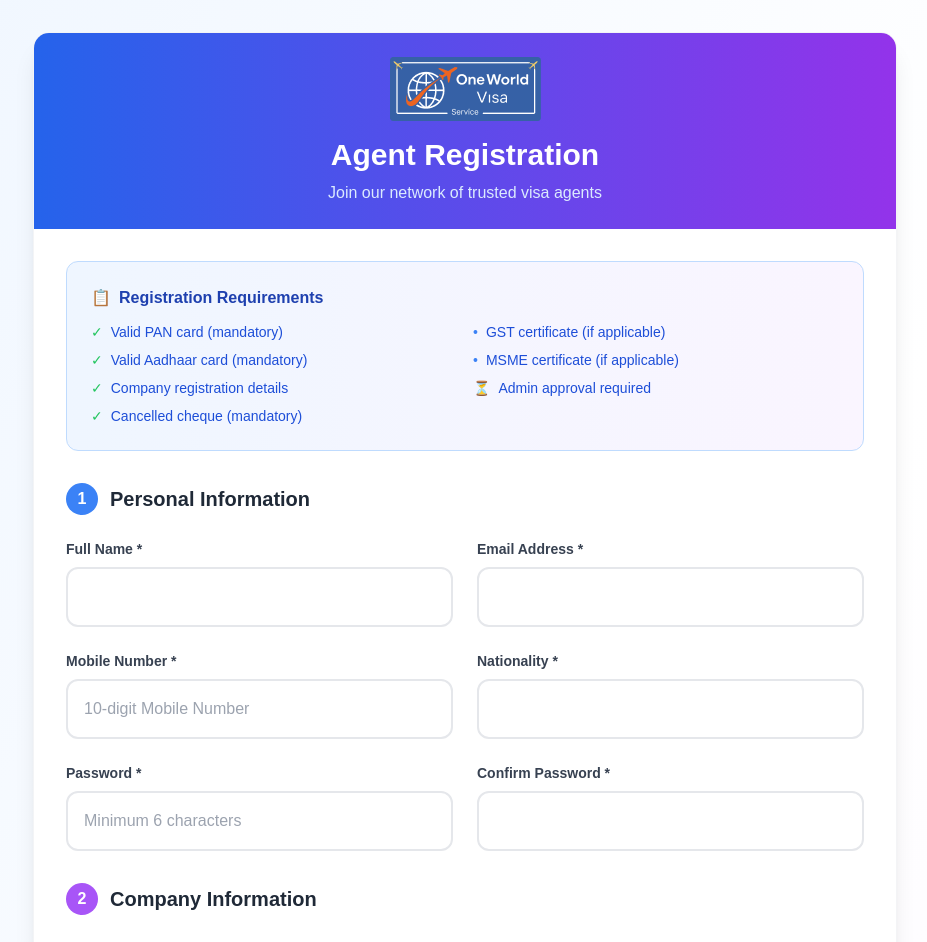
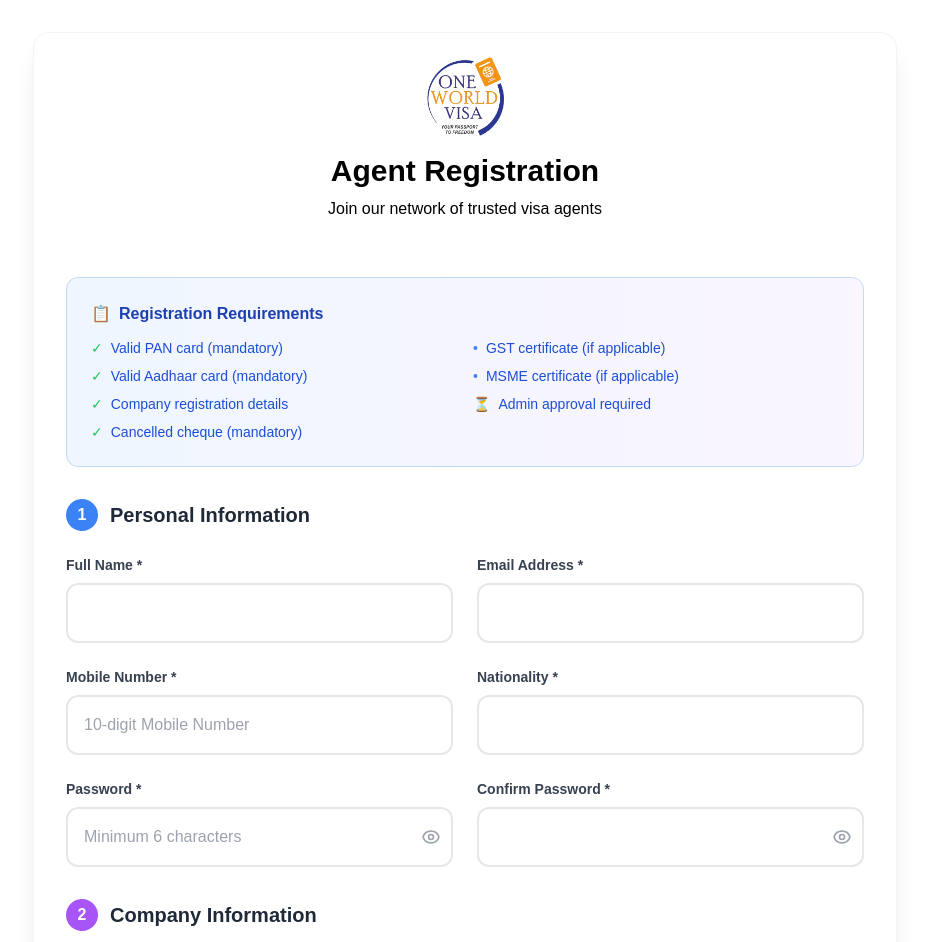
Before and after one commit to Sairam-Chetpelly/rbac-fullstack-app, a Next.js app in the folder frontend/: page /agent-register in a window 1280 px wide. Shown: the top 942 px of the page, without its empty margins (175-1102 px from the left). Built offline with nearby package versions, Linux system fonts and the light colour scheme; no server answers.

Commit message:
logo changes

```diff
--- a/frontend/components/CustomerLayout.js
+++ b/frontend/components/CustomerLayout.js
@@ -61,7 +61,7 @@ const CustomerLayout = ({ children }) => {
             </div>
             <div className="flex-1 flex justify-center">
               <Link href="/" className="flex items-center">
-                <img src="/optionslogo.png" alt="Logo" className="h-8 sm:h-10 w-auto" />
+                <img src="/optionslogo.png" alt="Logo" className="h-20 sm:h-20 w-auto" />
               </Link>
             </div>
             <div className="flex items-center gap-2">
--- a/frontend/components/Header.js
+++ b/frontend/components/Header.js
@@ -50,7 +50,7 @@ const Header = ({ sidebarWidth, isMobile, onToggleSidebar }) => {
               </button>
             )}
 
-            <img src="/optionslogo.png" alt="Logo" className="" />
+            <img src="/optionslogo.png" alt="Logo" className="h-20" />
 
           </div>
 
--- /dev/null
+++ b/frontend/components/PasswordInput.js
@@ -0,0 +1,48 @@
+import { useState } from 'react';
+
+export default function PasswordInput({
+  name,
+  value,
+  onChange,
+  placeholder,
+  required = false,
+  className = '',
+  error = null
+}) {
+  const [showPassword, setShowPassword] = useState(false);
+
+  const togglePasswordVisibility = () => {
+    setShowPassword(!showPassword);
+  };
+
+  return (
+    <div className="relative">
+      <input
+        type={showPassword ? 'text' : 'password'}
+        name={name}
+        value={value}
+        onChange={onChange}
+        placeholder={placeholder}
+        required={required}
+        className={`${className} pr-12`}
+      />
+      <button
+        type="button"
+        onClick={togglePasswordVisibility}
+        className="absolute inset-y-0 right-0 pr-3 flex items-center text-gray-400 hover:text-gray-600 focus:outline-none"
+      >
+        {showPassword ? (
+          <svg className="h-5 w-5" fill="none" viewBox="0 0 24 24" stroke="currentColor">
+            <path strokeLinecap="round" strokeLinejoin="round" strokeWidth={2} d="M13.875 18.825A10.05 10.05 0 0112 19c-4.478 0-8.268-2.943-9.543-7a9.97 9.97 0 011.563-3.029m5.858.908a3 3 0 114.243 4.243M9.878 9.878l4.242 4.242M9.878 9.878L3 3m6.878 6.878L21 21" />
+          </svg>
+        ) : (
+          <svg className="h-5 w-5" fill="none" viewBox="0 0 24 24" stroke="currentColor">
+            <path strokeLinecap="round" strokeLinejoin="round" strokeWidth={2} d="M15 12a3 3 0 11-6 0 3 3 0 016 0z" />
+            <path strokeLinecap="round" strokeLinejoin="round" strokeWidth={2} d="M2.458 12C3.732 7.943 7.523 5 12 5c4.478 0 8.268 2.943 9.542 7-1.274 4.057-5.064 7-9.542 7-4.477 0-8.268-2.943-9.542-7z" />
+          </svg>
+        )}
+      </button>
+      {error && <p className="mt-1 text-sm text-red-600">{error}</p>}
+    </div>
+  );
+}
--- a/frontend/components/Sidebar.js
+++ b/frontend/components/Sidebar.js
@@ -199,7 +199,7 @@ const Sidebar = ({ isCollapsed, isMobile, onToggle }) => {
       {!isCollapsed && (
         <div className="mt-4 p-4 lg:p-6 bg-white/5 rounded-2xl backdrop-blur-sm border border-white/10 flex-shrink-0 mx-3 lg:mx-6">
           <div className="text-center">
-            <img src="/optionslogo.png" alt="Logo" className="w-100 lg:w-100 mx-auto mb-2" />
+            <img src="/optionslogo.png" alt="Logo" className="w-100 h-20 lg:w-100 mx-auto mb-2" />
           </div>
         </div>
       )}
--- a/frontend/components/VisaLayout.js
+++ b/frontend/components/VisaLayout.js
@@ -46,11 +46,11 @@ const VisaLayout = ({ children, showBackButton = true, showHero = false }) => {
             {/* Logo - left on homepage, center on other pages */}
             {isHomePage ? (
               <div className="flex items-center space-x-2">
-                <img src="/optionslogo.png" alt="One World Visa Logo" className="" />
+                <img src="/optionslogo.png" alt="One World Visa Logo" className="h-20" />
               </div>
             ) : (
               <div className="absolute left-1/2 transform -translate-x-1/2">
-                <img src="/optionslogo.png" alt="One World Visa Logo" className="" />
+                <img src="/optionslogo.png" alt="One World Visa Logo" className="h-20" />
               </div>
             )}
 
@@ -182,7 +182,7 @@ const VisaLayout = ({ children, showBackButton = true, showHero = false }) => {
           <div className="grid grid-cols-2 md:grid-cols-4 gap-6 sm:gap-8">
             <div className="col-span-2 md:col-span-1">
               <div className="flex items-center space-x-2 mb-4">
-                <img src="/optionslogo.png" alt="One World Visa Logo" className="" />
+                <img src="/optionslogo.png" alt="One World Visa Logo" className="h-20" />
               </div>
               <p className="text-black-400 mb-4 text-sm sm:text-base">
                 Travel helps companies manage payments easily.
--- a/frontend/pages/agent-register.js
+++ b/frontend/pages/agent-register.js
@@ -67,6 +67,8 @@ export default function AgentRegister() {
     cancelledChequeFile: null
   });
   const [fieldErrors, setFieldErrors] = useState({});
+  const [showPassword, setShowPassword] = useState(false);
+  const [showConfirmPassword, setShowConfirmPassword] = useState(false);
 
   useEffect(() => {
     if (user) {
@@ -340,14 +342,14 @@ export default function AgentRegister() {
   }
 
   return (
-    <div className="min-h-screen bg-gradient-to-br from-blue-50 via-white to-purple-50 py-8">
+    <div className="min-h-screen via-white to-purple-50 py-8">
       <div className="max-w-4xl mx-auto px-4">
         <div className="bg-white rounded-2xl shadow-xl border border-gray-100 overflow-hidden">
-          <div className="bg-gradient-to-r from-blue-600 to-purple-600 px-8 py-6">
+          <div className=" from-blue-600 to-purple-600 px-8 py-6">
             <div className="text-center">
-              <img src="/optionslogo.png" alt="One World Visa" className="h-16 w-auto mx-auto mb-4" />
-              <h1 className="text-3xl font-bold text-white">Agent Registration</h1>
-              <p className="text-blue-100 mt-2">Join our network of trusted visa agents</p>
+              <img src="/optionslogo.png" alt="One World Visa" className="h-20 w-auto mx-auto mb-4" />
+              <h1 className="text-3xl font-bold">Agent Registration</h1>
+              <p className="text-100 mt-2">Join our network of trusted visa agents</p>
             </div>
           </div>
           <div className="p-8">
@@ -438,31 +440,67 @@ export default function AgentRegister() {
                   </div>
                   <div>
                     <label className="block text-sm font-semibold text-gray-700 mb-2">Password *</label>
+                    <div className="relative">
                       <input
-                      type="password"
+                        type={showPassword ? 'text' : 'password'}
                         name="password"
                         value={formData.password}
                         onChange={handleChange}
-                      className={`w-full p-4 border-2 rounded-xl focus:ring-2 focus:ring-blue-500 transition-all ${
+                        className={`w-full p-4 pr-12 border-2 rounded-xl focus:ring-2 focus:ring-blue-500 transition-all ${
                           fieldErrors.password ? 'border-red-300 focus:border-red-500' : 'border-gray-200 focus:border-blue-500'
                         }`}
                         placeholder="Minimum 6 characters"
                         required
                       />
+                      <button
+                        type="button"
+                        onClick={() => setShowPassword(!showPassword)}
+                        className="absolute inset-y-0 right-0 pr-3 flex items-center text-gray-400 hover:text-gray-600"
+                      >
+                        {showPassword ? (
+                          <svg className="h-5 w-5" fill="none" viewBox="0 0 24 24" stroke="currentColor">
+                            <path strokeLinecap="round" strokeLinejoin="round" strokeWidth={2} d="M13.875 18.825A10.05 10.05 0 0112 19c-4.478 0-8.268-2.943-9.543-7a9.97 9.97 0 011.563-3.029m5.858.908a3 3 0 114.243 4.243M9.878 9.878l4.242 4.242M9.878 9.878L3 3m6.878 6.878L21 21" />
+                          </svg>
+                        ) : (
+                          <svg className="h-5 w-5" fill="none" viewBox="0 0 24 24" stroke="currentColor">
+                            <path strokeLinecap="round" strokeLinejoin="round" strokeWidth={2} d="M15 12a3 3 0 11-6 0 3 3 0 016 0z" />
+                            <path strokeLinecap="round" strokeLinejoin="round" strokeWidth={2} d="M2.458 12C3.732 7.943 7.523 5 12 5c4.478 0 8.268 2.943 9.542 7-1.274 4.057-5.064 7-9.542 7-4.477 0-8.268-2.943-9.542-7z" />
+                          </svg>
+                        )}
+                      </button>
+                    </div>
                     {fieldErrors.password && <p className="text-red-500 text-xs mt-1">{fieldErrors.password}</p>}
                   </div>
                   <div>
                     <label className="block text-sm font-semibold text-gray-700 mb-2">Confirm Password *</label>
+                    <div className="relative">
                       <input
-                      type="password"
+                        type={showConfirmPassword ? 'text' : 'password'}
                         name="confirmPassword"
                         value={formData.confirmPassword}
                         onChange={handleChange}
-                      className={`w-full p-4 border-2 rounded-xl focus:ring-2 focus:ring-blue-500 transition-all ${
+                        className={`w-full p-4 pr-12 border-2 rounded-xl focus:ring-2 focus:ring-blue-500 transition-all ${
                           fieldErrors.confirmPassword ? 'border-red-300 focus:border-red-500' : 'border-gray-200 focus:border-blue-500'
                         }`}
                         required
                       />
+                      <button
+                        type="button"
+                        onClick={() => setShowConfirmPassword(!showConfirmPassword)}
+                        className="absolute inset-y-0 right-0 pr-3 flex items-center text-gray-400 hover:text-gray-600"
+                      >
+                        {showConfirmPassword ? (
+                          <svg className="h-5 w-5" fill="none" viewBox="0 0 24 24" stroke="currentColor">
+                            <path strokeLinecap="round" strokeLinejoin="round" strokeWidth={2} d="M13.875 18.825A10.05 10.05 0 0112 19c-4.478 0-8.268-2.943-9.543-7a9.97 9.97 0 011.563-3.029m5.858.908a3 3 0 114.243 4.243M9.878 9.878l4.242 4.242M9.878 9.878L3 3m6.878 6.878L21 21" />
+                          </svg>
+                        ) : (
+                          <svg className="h-5 w-5" fill="none" viewBox="0 0 24 24" stroke="currentColor">
+                            <path strokeLinecap="round" strokeLinejoin="round" strokeWidth={2} d="M15 12a3 3 0 11-6 0 3 3 0 016 0z" />
+                            <path strokeLinecap="round" strokeLinejoin="round" strokeWidth={2} d="M2.458 12C3.732 7.943 7.523 5 12 5c4.478 0 8.268 2.943 9.542 7-1.274 4.057-5.064 7-9.542 7-4.477 0-8.268-2.943-9.542-7z" />
+                          </svg>
+                        )}
+                      </button>
+                    </div>
                     {fieldErrors.confirmPassword && <p className="text-red-500 text-xs mt-1">{fieldErrors.confirmPassword}</p>}
                   </div>
                 </div>
--- a/frontend/pages/forgot-password.js
+++ b/frontend/pages/forgot-password.js
@@ -55,7 +55,7 @@ export default function ForgotPassword() {
       >
         {/* Logo - Centered */}
         <div className="mb-8">
-          <img src="/optionslogo.png" alt="One World Visa" className="h-16 w-auto mx-auto" />
+          <img src="/optionslogo.png" alt="One World Visa" className="h-20 w-auto mx-auto" />
         </div>
 
         {/* Main Image */}
@@ -76,7 +76,7 @@ export default function ForgotPassword() {
       <div className="flex-1 bg-white flex flex-col justify-center items-center p-8">
         {/* Mobile Logo - Only visible on mobile */}
         <div className="md:hidden mb-8 text-center">
-          <img src="/optionslogo.png" alt="One World Visa" className="h-16 w-auto mx-auto" />
+          <img src="/optionslogo.png" alt="One World Visa" className="h-20 w-auto mx-auto" />
           <p className="mt-4 text-sm text-gray-600">Trusted Visa Assistance for Global Travel Needs</p>
         </div>
 
--- a/frontend/pages/login.js
+++ b/frontend/pages/login.js
@@ -9,6 +9,7 @@ import toast from 'react-hot-toast';
 export default function Login() {
   const [email, setEmail] = useState('');
   const [password, setPassword] = useState('');
+  const [showPassword, setShowPassword] = useState(false);
   const [loading, setLoading] = useState(false);
   const [error, setError] = useState('');
   const [activeTab, setActiveTab] = useState('login');
@@ -68,7 +69,7 @@ export default function Login() {
       >
         {/* Logo - Centered */}
         <div className="mb-8">
-          <img src="/optionslogo.png" alt="One World Visa" className="h-16 w-auto mx-auto" />
+          <img src="/optionslogo.png" alt="One World Visa" className="h-20 w-auto mx-auto" />
         </div>
 
         {/* Main Image */}
@@ -89,7 +90,7 @@ export default function Login() {
       <div className="flex-1 bg-white flex flex-col justify-center items-center p-8">
         {/* Mobile Logo - Only visible on mobile */}
         <div className="md:hidden mb-8 text-center">
-          <img src="/optionslogo.png" alt="One World Visa" className="h-16 w-auto mx-auto" />
+          <img src="/optionslogo.png" alt="One World Visa" className="h-20 w-auto mx-auto" />
           <p className="mt-4 text-sm text-gray-600">Trusted Visa Assistance for Global Travel Needs</p>
         </div>
 
@@ -137,15 +138,31 @@ export default function Login() {
               />
             </div>
 
-            <div>
+            <div className="relative">
               <input
-                type="password"
+                type={showPassword ? 'text' : 'password'}
                 placeholder="Password"
                 value={password}
                 onChange={(e) => setPassword(e.target.value)}
-                className="w-full p-4 border border-gray-300 rounded-lg text-gray-700 placeholder-gray-400 focus:outline-none focus:ring-2 focus:ring-orange-500 focus:border-transparent"
+                className="w-full p-4 pr-12 border border-gray-300 rounded-lg text-gray-700 placeholder-gray-400 focus:outline-none focus:ring-2 focus:ring-orange-500 focus:border-transparent"
                 required
               />
+              <button
+                type="button"
+                onClick={() => setShowPassword(!showPassword)}
+                className="absolute inset-y-0 right-0 pr-3 flex items-center text-gray-400 hover:text-gray-600"
+              >
+                {showPassword ? (
+                  <svg className="h-5 w-5" fill="none" viewBox="0 0 24 24" stroke="currentColor">
+                    <path strokeLinecap="round" strokeLinejoin="round" strokeWidth={2} d="M13.875 18.825A10.05 10.05 0 0112 19c-4.478 0-8.268-2.943-9.543-7a9.97 9.97 0 011.563-3.029m5.858.908a3 3 0 114.243 4.243M9.878 9.878l4.242 4.242M9.878 9.878L3 3m6.878 6.878L21 21" />
+                  </svg>
+                ) : (
+                  <svg className="h-5 w-5" fill="none" viewBox="0 0 24 24" stroke="currentColor">
+                    <path strokeLinecap="round" strokeLinejoin="round" strokeWidth={2} d="M15 12a3 3 0 11-6 0 3 3 0 016 0z" />
+                    <path strokeLinecap="round" strokeLinejoin="round" strokeWidth={2} d="M2.458 12C3.732 7.943 7.523 5 12 5c4.478 0 8.268 2.943 9.542 7-1.274 4.057-5.064 7-9.542 7-4.477 0-8.268-2.943-9.542-7z" />
+                  </svg>
+                )}
+              </button>
             </div>
 
             <Button
--- a/frontend/pages/register.js
+++ b/frontend/pages/register.js
@@ -13,6 +13,8 @@ export default function Register() {
   const [error, setError] = useState('');
   const [fieldErrors, setFieldErrors] = useState({});
   const [activeTab, setActiveTab] = useState('signup');
+  const [showPassword, setShowPassword] = useState(false);
+  const [showConfirmPassword, setShowConfirmPassword] = useState(false);
   const [formData, setFormData] = useState({
     fullName: '',
     email: '',
@@ -152,7 +154,7 @@ export default function Register() {
       >
         {/* Logo - Centered */}
         <div className="mb-8">
-          <img src="/optionslogo.png" alt="One World Visa" className="h-16 w-auto mx-auto" />
+          <img src="/optionslogo.png" alt="One World Visa" className="h-20 w-auto mx-auto" />
         </div>
 
         {/* Main Image */}
@@ -173,7 +175,7 @@ export default function Register() {
       <div className="flex-1 bg-white flex flex-col justify-center items-center p-8">
         {/* Mobile Logo - Only visible on mobile */}
         <div className="md:hidden mb-8 text-center">
-          <img src="/optionslogo.png" alt="One World Visa" className="h-12 w-auto mx-auto" />
+          <img src="/optionslogo.png" alt="One World Visa" className="h-20 w-auto mx-auto" />
           <p className="mt-4 text-sm text-gray-600">Trusted Visa Assistance for Global Travel Needs</p>
         </div>
 
@@ -275,34 +277,70 @@ export default function Register() {
             </div>
 
             <div>
+              <div className="relative">
                 <input
-                type="password"
+                  type={showPassword ? 'text' : 'password'}
                   name="password"
                   placeholder="Create Password"
                   value={formData.password}
                   onChange={handleChange}
-                className={`w-full p-4 border rounded-lg text-gray-700 placeholder-gray-400 focus:outline-none focus:ring-2 focus:ring-orange-500 focus:border-transparent ${
+                  className={`w-full p-4 pr-12 border rounded-lg text-gray-700 placeholder-gray-400 focus:outline-none focus:ring-2 focus:ring-orange-500 focus:border-transparent ${
                     fieldErrors.password ? 'border-red-300 bg-red-50' : 'border-gray-300'
                   }`}
                   required
                 />
+                <button
+                  type="button"
+                  onClick={() => setShowPassword(!showPassword)}
+                  className="absolute inset-y-0 right-0 pr-3 flex items-center text-gray-400 hover:text-gray-600"
+                >
+                  {showPassword ? (
+                    <svg className="h-5 w-5" fill="none" viewBox="0 0 24 24" stroke="currentColor">
+                      <path strokeLinecap="round" strokeLinejoin="round" strokeWidth={2} d="M13.875 18.825A10.05 10.05 0 0112 19c-4.478 0-8.268-2.943-9.543-7a9.97 9.97 0 011.563-3.029m5.858.908a3 3 0 114.243 4.243M9.878 9.878l4.242 4.242M9.878 9.878L3 3m6.878 6.878L21 21" />
+                    </svg>
+                  ) : (
+                    <svg className="h-5 w-5" fill="none" viewBox="0 0 24 24" stroke="currentColor">
+                      <path strokeLinecap="round" strokeLinejoin="round" strokeWidth={2} d="M15 12a3 3 0 11-6 0 3 3 0 016 0z" />
+                      <path strokeLinecap="round" strokeLinejoin="round" strokeWidth={2} d="M2.458 12C3.732 7.943 7.523 5 12 5c4.478 0 8.268 2.943 9.542 7-1.274 4.057-5.064 7-9.542 7-4.477 0-8.268-2.943-9.542-7z" />
+                    </svg>
+                  )}
+                </button>
+              </div>
               {fieldErrors.password && (
                 <p className="mt-1 text-sm text-red-600">{fieldErrors.password}</p>
               )}
             </div>
 
             <div>
+              <div className="relative">
                 <input
-                type="password"
+                  type={showConfirmPassword ? 'text' : 'password'}
                   name="confirmPassword"
                   placeholder="Re Enter Password"
                   value={formData.confirmPassword}
                   onChange={handleChange}
-                className={`w-full p-4 border rounded-lg text-gray-700 placeholder-gray-400 focus:outline-none focus:ring-2 focus:ring-orange-500 focus:border-transparent ${
+                  className={`w-full p-4 pr-12 border rounded-lg text-gray-700 placeholder-gray-400 focus:outline-none focus:ring-2 focus:ring-orange-500 focus:border-transparent ${
                     fieldErrors.confirmPassword ? 'border-red-300 bg-red-50' : 'border-gray-300'
                   }`}
                   required
                 />
+                <button
+                  type="button"
+                  onClick={() => setShowConfirmPassword(!showConfirmPassword)}
+                  className="absolute inset-y-0 right-0 pr-3 flex items-center text-gray-400 hover:text-gray-600"
+                >
+                  {showConfirmPassword ? (
+                    <svg className="h-5 w-5" fill="none" viewBox="0 0 24 24" stroke="currentColor">
+                      <path strokeLinecap="round" strokeLinejoin="round" strokeWidth={2} d="M13.875 18.825A10.05 10.05 0 0112 19c-4.478 0-8.268-2.943-9.543-7a9.97 9.97 0 011.563-3.029m5.858.908a3 3 0 114.243 4.243M9.878 9.878l4.242 4.242M9.878 9.878L3 3m6.878 6.878L21 21" />
+                    </svg>
+                  ) : (
+                    <svg className="h-5 w-5" fill="none" viewBox="0 0 24 24" stroke="currentColor">
+                      <path strokeLinecap="round" strokeLinejoin="round" strokeWidth={2} d="M15 12a3 3 0 11-6 0 3 3 0 016 0z" />
+                      <path strokeLinecap="round" strokeLinejoin="round" strokeWidth={2} d="M2.458 12C3.732 7.943 7.523 5 12 5c4.478 0 8.268 2.943 9.542 7-1.274 4.057-5.064 7-9.542 7-4.477 0-8.268-2.943-9.542-7z" />
+                    </svg>
+                  )}
+                </button>
+              </div>
               {fieldErrors.confirmPassword && (
                 <p className="mt-1 text-sm text-red-600">{fieldErrors.confirmPassword}</p>
               )}
--- a/frontend/pages/reset-password.js
+++ b/frontend/pages/reset-password.js
@@ -84,7 +84,7 @@ export default function ResetPassword() {
       >
         {/* Logo - Centered */}
         <div className="mb-8">
-          <img src="/optionslogo.png" alt="One World Visa" className="h-16 w-auto mx-auto" />
+          <img src="/optionslogo.png" alt="One World Visa" className="h-20 w-auto mx-auto" />
         </div>
 
         {/* Main Image */}
@@ -105,7 +105,7 @@ export default function ResetPassword() {
       <div className="flex-1 bg-white flex flex-col justify-center items-center p-8">
         {/* Mobile Logo - Only visible on mobile */}
         <div className="md:hidden mb-8 text-center">
-          <img src="/optionslogo.png" alt="One World Visa" className="h-16 w-auto mx-auto" />
+          <img src="/optionslogo.png" alt="One World Visa" className="h-20 w-auto mx-auto" />
           <p className="mt-4 text-sm text-gray-600">Trusted Visa Assistance for Global Travel Needs</p>
         </div>
 
```
Also changed, not shown: frontend/public/optionslogo.png, frontend/public/optionslogo1.png (added). Lines whose indentation alone changed are shown as unchanged.
